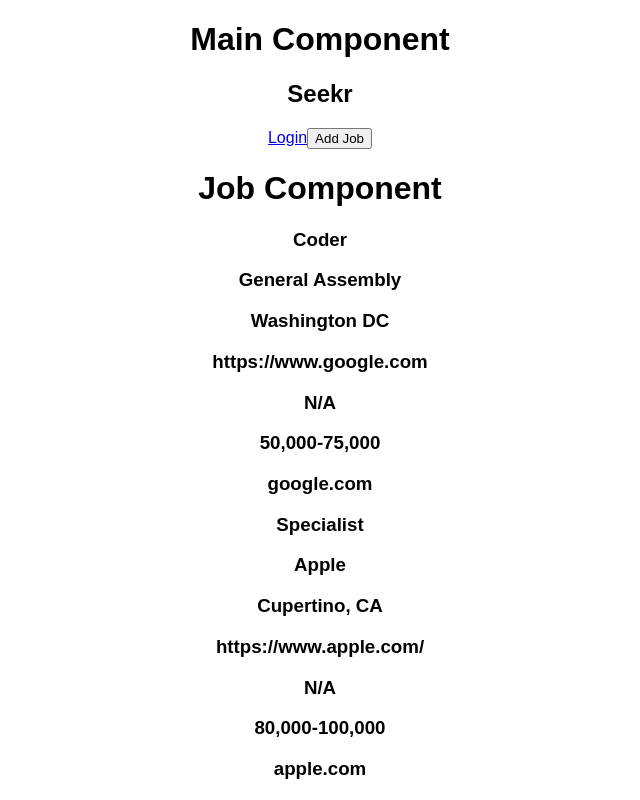
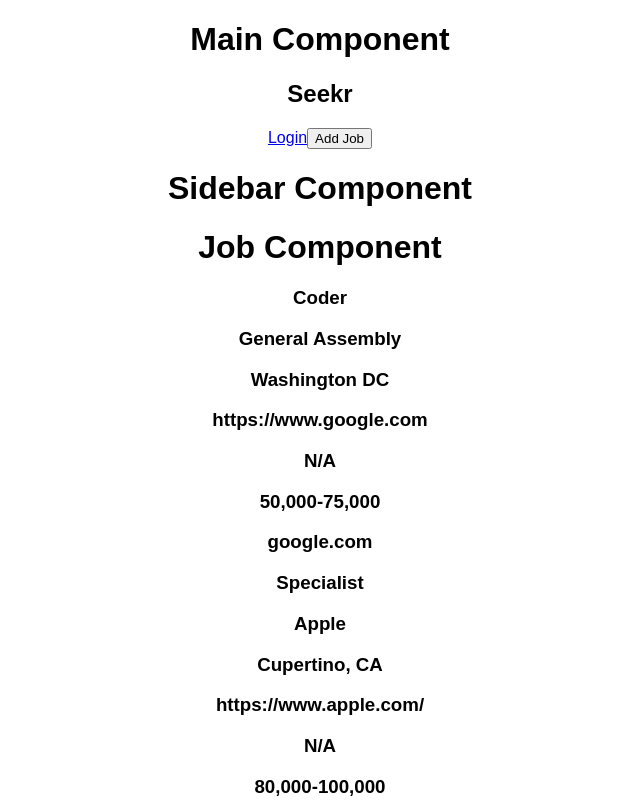
Before and after one commit to dc-wdi-22/seekr-frontend, a React (Create React App) app in the folder seekr-app/: page / in a window 1280 px wide. Shown: the top 800 px of the page, without its empty margins (320-960 px from the left). Built offline with nearby package versions, Linux system fonts and the light colour scheme.

Commit message:
added Sidebar comp in Main.js

```diff
--- a/seekr-app/src/components/Main.js
+++ b/seekr-app/src/components/Main.js
@@ -1,14 +1,16 @@
-import React,{Component} from 'react'
+import React, {Component} from 'react'
 
 import JobRows from './JobRows'
 import Navbar from './Navbar'
+import Sidebar from './Sidebar'
 
 class Main extends Component {
-  render(){
-    return(
+  render () {
+    return (
       <div>
         <h1>Main Component</h1>
         <Navbar />
+        <Sidebar />
         <JobRows />
       </div>
     )
```
